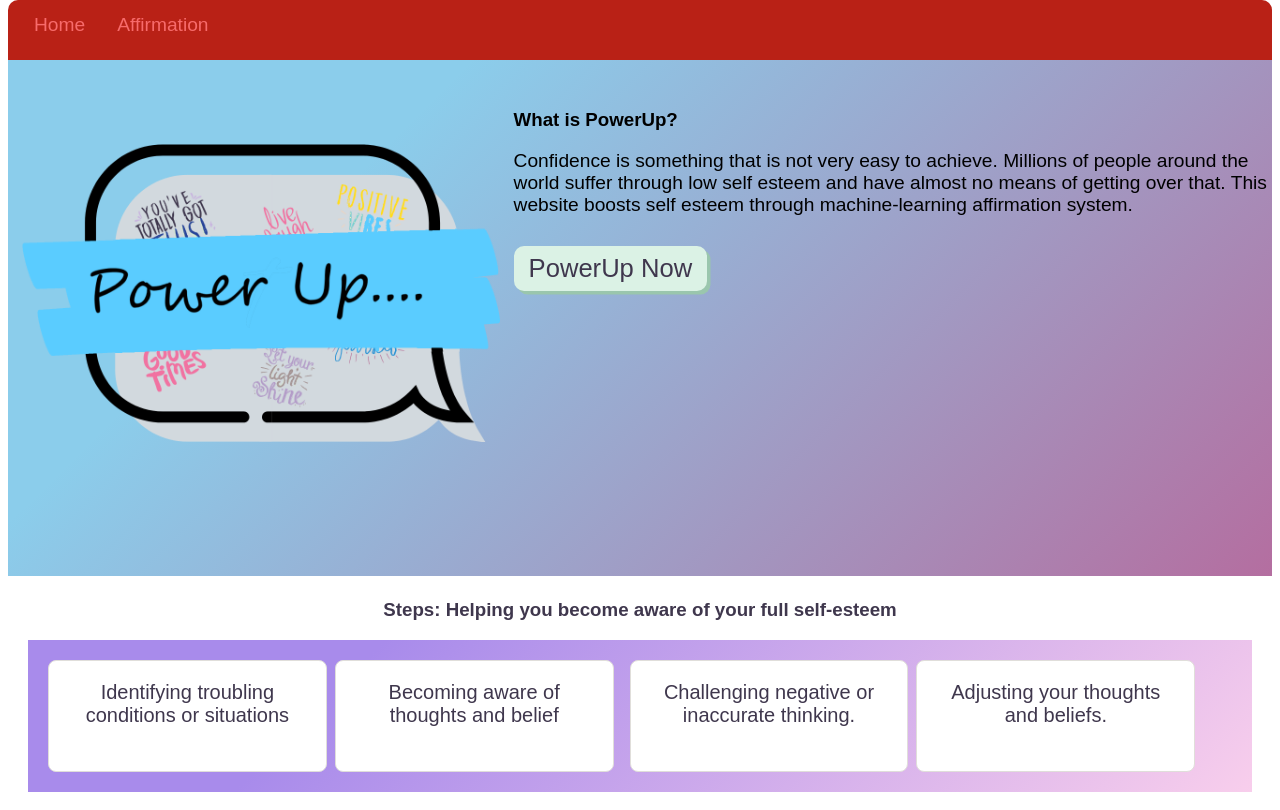
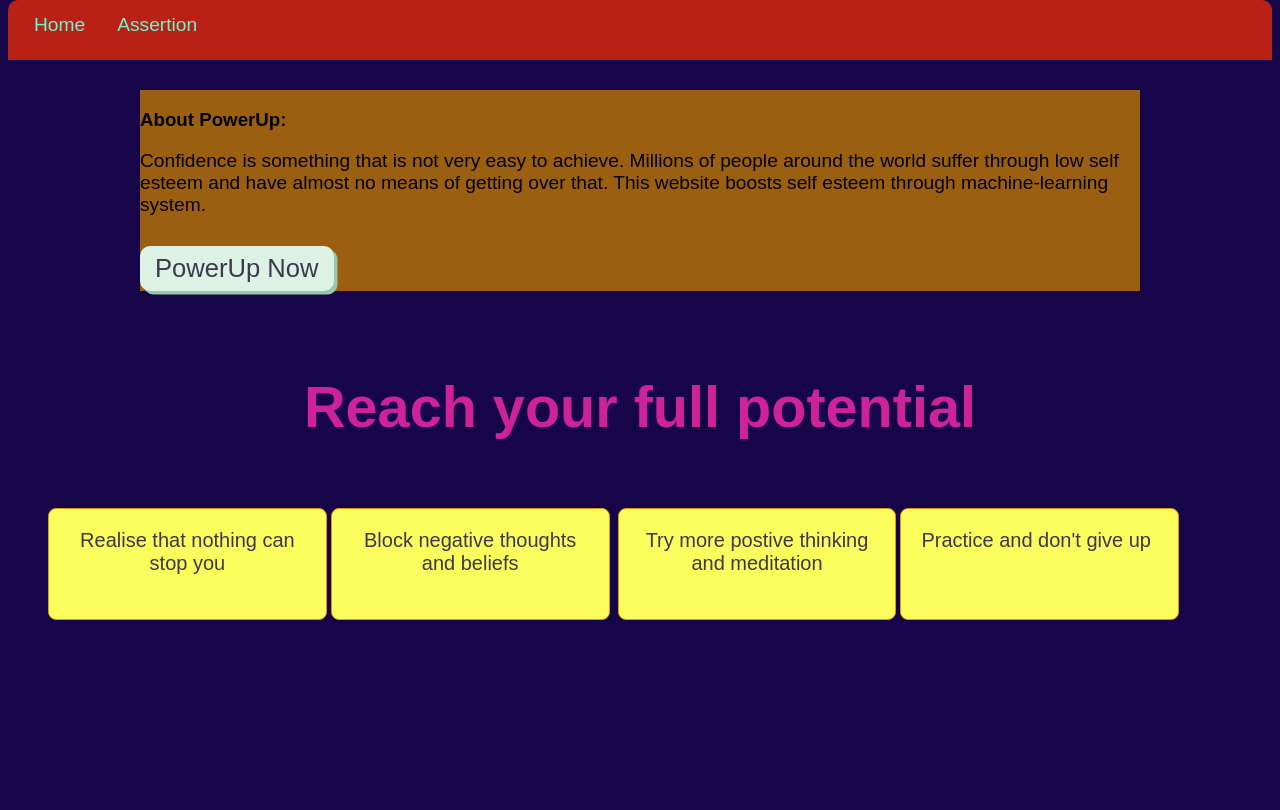
Before and after one commit to Anu-MADMAX/PowerUp, a plain HTML site: page index.html in a window 1280 px wide. Drawn offline with Linux system fonts and the light colour scheme; a web font is replaced by a local one.

Commit message:
Updated changes

```diff
--- a/detector.css
+++ b/detector.css
@@ -1,12 +1,12 @@
 * {
- font-family: 'Yusei Magic', sans-serif;
+ font-family:  sans-serif;
 }
 
 nav {
   border-top-left-radius: 10px;
   border-top-right-radius: 10px;
   overflow: hidden;
-  background-color: #553E70;
+  background-color: #ce2b2b;
   margin-top: -8px;
   padding-left: 10px;
   padding-bottom: 10px;
@@ -14,7 +14,7 @@ nav {
 nav a {
   float: left;
   font-size: 1.5vw;
-  color: white;
+  color: rgb(80, 248, 212);
   text-align: center;
   padding: 14px 16px;
   text-decoration: none;
@@ -68,7 +68,6 @@ nav a:hover, .dropdown:hover .dropbtn {
 }
 
 
-/*COMPANIES BG:*/
 body{
   color: #3F374D;
 }
@@ -87,9 +86,11 @@ a{
 
 
 
-/*COMPANIES STYLE*/
+
 body {
-  color: #3F374D;
+  color: #d6e928;
+  background-color: #170549;
+
 }
 
 .opening{
@@ -99,19 +100,22 @@ body {
   text-align: center;
   width: 100%;
   flex-direction: column;
-  background-color: #77A4C8;
+  background-color: #170549;
+
 }
 
 .start {
   display: inline;
- background-color: #f8ceec;
-    background-image: linear-gradient(315deg, #f8ceec 0%, #a88beb 74%);
+  background-color: #a6e94f;
+
+    background-image: linear-gradient(315deg, #32b611 0%, #75da56 74%);
   padding: 8px 30px;
   border: none;
   border-radius: 10px;
-  font-size: 2.3vw;
+  font-size: 3.2vw;
   font-family: 'Quicksand', sans-serif;
-  color: #3F374D;
+  color: #ec4528;
+
 }
 
 .start:hover {
@@ -127,10 +131,10 @@ body {
   padding-bottom: 10px;
 }
 
-.welcome{
+.camera{
   padding: 5px 18px;
   border-radius: 30px;
-  color: white;
+  color: rgb(107, 211, 11);
   text-shadow: 3.5px 2px #D4BCAA;
 }
 
@@ -208,19 +212,19 @@ main {
   flex-direction: row;
 }
 
-.startbutton {
+.listenbutton {
   display: inline;
-  background-color: #f8ceec;
-    background-image: linear-gradient(315deg, #f8ceec 0%, #a88beb 74%);
+  background-color: #a6e94f;
+    background-image: linear-gradient(315deg, #1f880aa8 0%, #25e75f 74%);
   padding: 8px 30px;
   border: none;
   border-radius: 10px;
-  font-size: 1.5vw;
-  color: #3F374D;
+  font-size: 2.5vw;
+  color: #ec4528;
   margin-bottom: 20px;
 }
 
-.startbutton:hover {
+.listenbutton:hover {
   box-shadow: 3.5px 3.5px  #3F374D;;
 }
 
--- a/index.html
+++ b/index.html
@@ -12,18 +12,18 @@
   <header>
         <nav>
           <a href="index.html">Home</a>
-          <a href="detector.html">Affirmation</a>
+          <a href="detector.html">Assertion</a>
         </nav>
   </header>
 
-  <div class="intro-logo">
-        <div class="Info1">
-    <img src="img/PowerUp_logo.png"alt="">
-    <div class="Infoflex">
+  <div class="intro">
+        <div class="About">
+
+    <div class="Info">
         <div class="iteminfo">
-    <h3>What is PowerUp?</h3>
+    <h3>About PowerUp:</h3>
     <p id="what">
-       Confidence is something that is not very easy to achieve. Millions of people around the world suffer through low self esteem and have almost no means of getting over that. This website boosts self esteem through machine-learning affirmation system.</p>
+       Confidence is something that is not very easy to achieve. Millions of people around the world suffer through low self esteem and have almost no means of getting over that. This website boosts self esteem through machine-learning system.</p>
     <div class="home-button" id="start">
        <a href="detector.html">PowerUp Now</a>
 
@@ -35,33 +35,33 @@
   </div>
 
     <section class="steps">
-        <h3>
+        <h1>
             <center>
-                Steps: Helping you become aware of your full self-esteem
+                Reach your full potential
             <center>
-        </h3>
-        <div class="feat-content" data-entrance="fade">
-          <div class="column step1">
+        </h1>
+        <div class="info" data-entrance="fade">
+          <div class="column stepa">
            <center>
-             Identifying troubling conditions or situations
+             Realise that nothing can stop you
            </center>
           </div>
 
-        <div class="column step2">
+        <div class="column stepb">
             <center>
-            Becoming aware of thoughts and belief
+           Block negative thoughts and beliefs
             </center>
         </div>
 
-        <div class="column step3">
+        <div class="column stepc">
             <center>
-            Challenging negative or inaccurate thinking.
+            Try more postive thinking and meditation
             </center>
         </div>
 
-        <div class="column step4">
+        <div class="column stepd">
             <center>
-            Adjusting your thoughts and beliefs.
+           Practice and don't give up
             </center>
         </div>
 
@@ -76,7 +76,7 @@
 
 
 
-
+<!--Firebase-->
 
 
 
--- a/style.css
+++ b/style.css
@@ -1,7 +1,9 @@
 * {
  font-family: 'Yusei Magic', sans-serif;
 }
-
+h1{
+  font-size: 4.5vw;
+}
 
 nav {
   border-top-left-radius: 10px;
@@ -15,7 +17,7 @@ nav {
 nav a {
   float: left;
   font-size: 1.5vw;
-  color: rgb(247, 107, 107);
+  color: rgb(107, 247, 205);
   text-align: center;
   padding: 14px 16px;
   text-decoration: none;
@@ -68,12 +70,12 @@ nav a:hover, .dropdown:hover .dropbtn {
   display: block;
 }
 
-.Info1{
+.About{
 
     display: flex;
     justify-content: center;
-    background-color: #f8ceec;
-    background-image: linear-gradient(315deg, #b46ea0 0%, #8bcdeb 74%);
+    background-color:170549;
+
 
 
 
@@ -82,13 +84,9 @@ nav a:hover, .dropdown:hover .dropbtn {
     padding-top: 30px;
 }
 
-.Info1 img{
-    width: 40%;
-    margin-top: -50px;
 
-}
 
-.Info1flex{
+.Info{
 
     display: flex;
     width: 1000px;
@@ -152,15 +150,7 @@ nav a:hover, .dropdown:hover .dropbtn {
   margin-bottom: 30px;
 }
 
-.flexbox-item-1 img{
-    width: 450px;
-    margin: 10px;
-    border-radius: 10px;
-    align-items: center;
-    justify-content: center;
-    min-height: 200px;
-    position: relative;
-}
+
 
 .flexbox-item1 button{
   display: inline;
@@ -218,7 +208,7 @@ text-decoration-line: none;
   bottom: 0;
   left: 0;
   right: 0;
-  background-color: #6BAEBA;
+  background-color:;
   opacity: 85%;
   overflow: hidden;
   width: 100%;
@@ -242,11 +232,11 @@ text-decoration-line: none;
     display:flex;
     padding: 20px;
     height: 70px;
-    background-color: white;
+    background-color: rgb(251, 253, 92);
     float: left;
     width: 20%;
     border-radius: 8px;
-    border: 1px solid #e0deda;
+    border: 1px solid #dd9910;
   }
 
 .steps{
@@ -254,38 +244,40 @@ text-decoration-line: none;
     padding-right: 20px;
     padding-top: 5px;
     padding-bottom: 10px;
-    color:  #3F374D;
+    color:  #ce229a;
+
   }
 
 
-.step1{
-    margin-right: 8px;
+.stepa{
+    margin-right: 4px;
   }
 
-.step2{
-    margin-right: 8px;
+.stepb{
+    margin-right: 4px;
   }
 
-.step3{
-    margin-left: 8px;
+.stepc{
+    margin-left: 4px;
   }
 
-.step4{
-    margin-left: 8px;
+.stepd{
+    margin-left: 4px;
   }
 
 
-.feat-content:after {
+.info:after {
     content: "";
     display: table;
     clear: both;
   }
 
-  .feat-content{
+  .info{
     margin-top: 16px;
     color:  #3F374D ;
-    background-color: #f8ceec;
-    background-image: linear-gradient(315deg, #f8ceec 0%, #a88beb 74%);
+  background-color: #170549;
+
+
     font-size: 20px;
     padding: 20px;
   }
@@ -321,3 +313,7 @@ a {
 .iteminfo {
   margin-top = 200px;
 }
+body{
+  background-color: #170549;
+
+}
```
Also changed, not shown: detector.html (+31 -60 lines), img/PowerUp_logo.png (deleted), img/dashboard.png (deleted).
